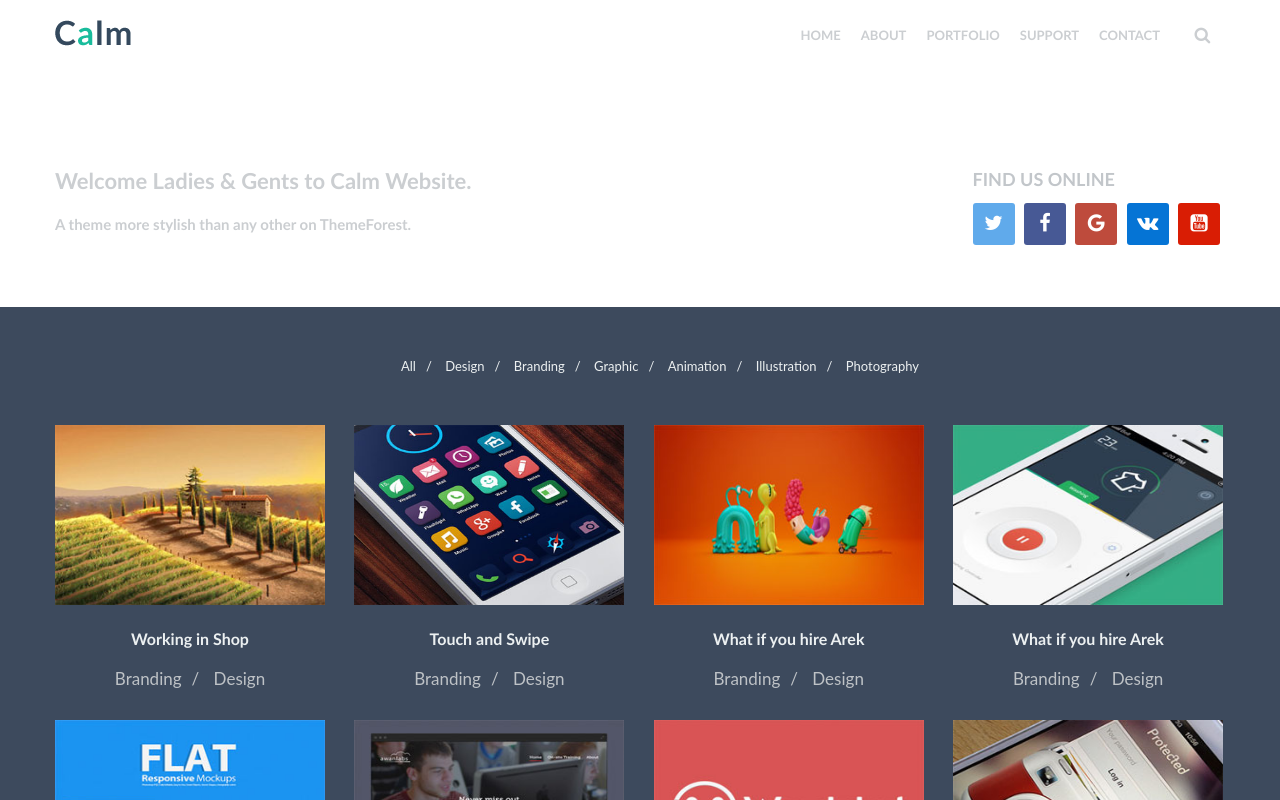
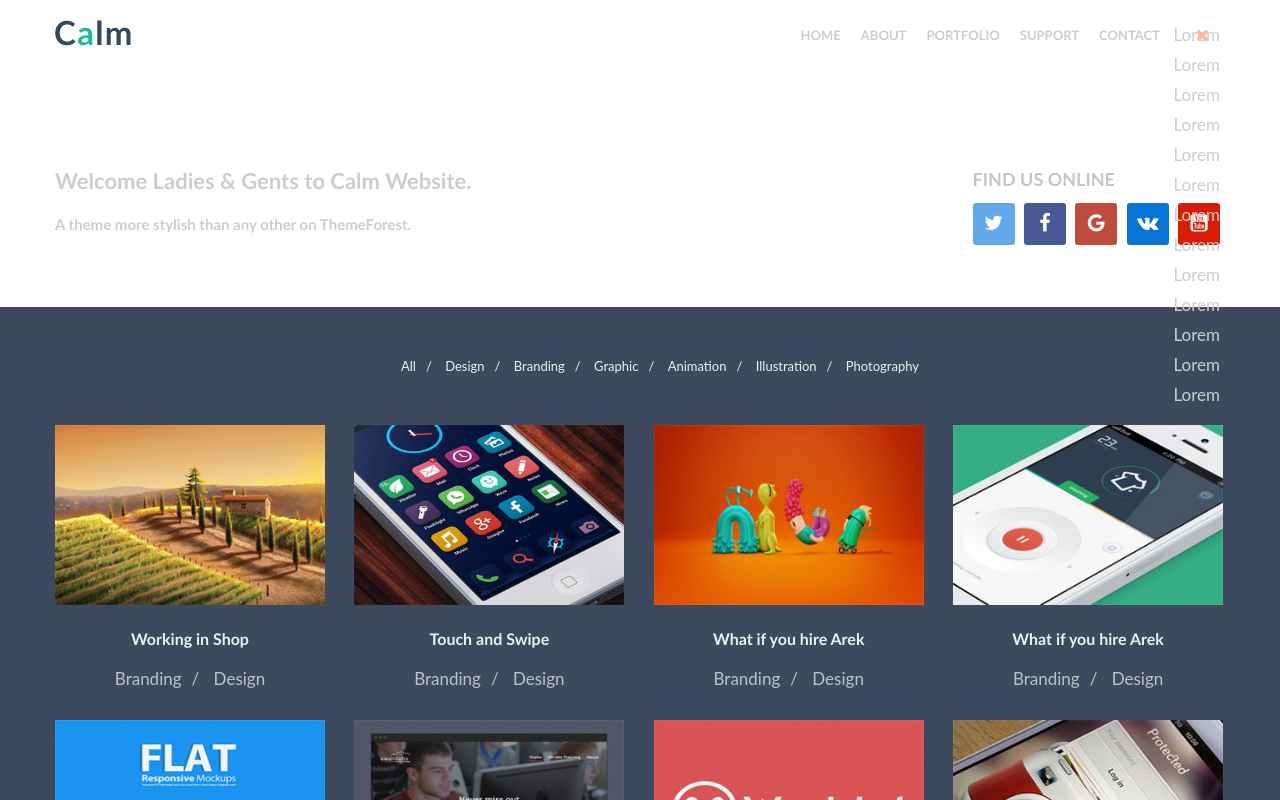
Before and after one commit to gromolga/Blog, a website: page app/index.html in a window 1280 px wide. Both pictures are taken after a click on the element 1202 px from the left and 35 px from the top of the page. Shown: the top 800 px of the page. Drawn offline with nearby package versions, Linux system fonts and the light colour scheme; a web font is replaced by a local one.

Commit message:
fixed menu

```diff
--- a/app/index.html
+++ b/app/index.html
@@ -8,7 +8,7 @@
 	<link rel="stylesheet" href="fonts/font-awesome/css/font-awesome.min.css">
 	<link rel="stylesheet" href="css/main.css">
 	<link rel="stylesheet" href="css/media.css">
-	<script src="../node_modules/jquery/dist/jquery.min.js"></script>
+	<script src="./js/dist/jquery.min.js" type="text/javascript"></script>
 	<script src="js/main.js" type="text/javascript"></script>
 </head>
 <body>
@@ -30,18 +30,19 @@
 				<div class="search_input">
 			 		<span class="search_icon"></span>
 			 		<ul>
-			 			<a href="">Lorem</a>
-			 			<a href="">Lorem</a>
-			 			<a href="">Lorem</a>
-			 			<a href="">Lorem</a>
-			 			<a href="">Lorem</a>
-			 			<a href="">Lorem</a>
-			 			<a href="">Lorem</a>
-			 			<a href="">Lorem</a>
-			 			<a href="">Lorem</a>
-			 			<a href="">Lorem</a>
-			 			<a href="">Lorem</a>
-			 			<a href="">Lorem</a>
+			 			<li><a href="">Lorem</a></li>
+			 			<li><a href="">Lorem</a></li>
+			 			<li><a href="">Lorem</a></li>
+			 			<li><a href="">Lorem</a></li>
+			 			<li><a href="">Lorem</a></li>
+			 			<li><a href="">Lorem</a></li>
+			 			<li><a href="">Lorem</a></li>
+			 			<li><a href="">Lorem</a></li>
+			 			<li><a href="">Lorem</a></li>
+			 			<li><a href="">Lorem</a></li>
+			 			<li><a href="">Lorem</a></li>
+			 			<li><a href="">Lorem</a></li>
+			 			<li><a href="">Lorem</a></li>
 			 		</ul>
 				</div><!--The end of search_input-->
 			</div>
@@ -311,6 +312,5 @@
 			</ul>
 		</div>
 	</footer>
-	<script src="js/main.js" type="text/javascript"></script>
 </body>
 </html>
--- a/app/js/main.js
+++ b/app/js/main.js
@@ -1,7 +1,5 @@
 
-$(document).ready(alert(1));
 $(document).ready(function(){
-	alert(1)
 	$('.search_icon').click(function(){
 		$(this).toggleClass('active');
 		if($(this).hasClass('active')){
```
Also changed, not shown: app/js/dist/core.js (added), app/js/dist/jquery.js (added), app/js/dist/jquery.min.js (added), app/js/dist/jquery.slim.js (added), app/js/dist/jquery.slim.min.js (added), 2 other files.
